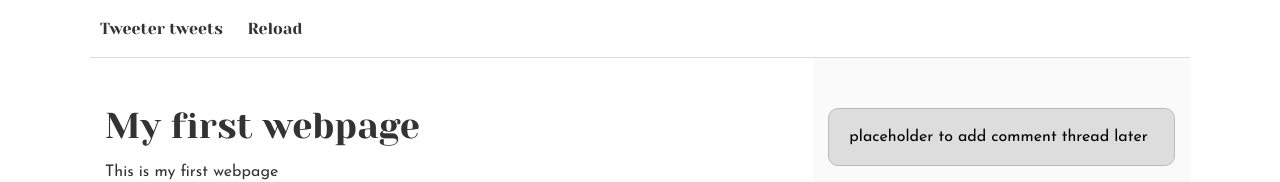
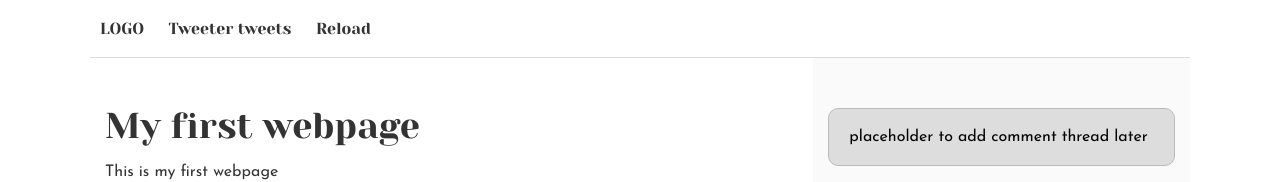
Before and after one commit to okindodev/alx_html_css, a plain HTML site: page css_basic/index.html in a window 1280 px wide. Shown: the top 182 px of the page. Drawn offline with Linux system fonts and the light colour scheme.

Commit message:
added a logo using inline styling

```diff
--- a/css_basic/index.html
+++ b/css_basic/index.html
@@ -10,7 +10,9 @@
 <body>
     <header>
         <nav>
+
             <ul>
+                <li><a href="index.html"><p style="display: inline;">LOGO</p></a></li>
                 <li><a href="tweets.html">Tweeter tweets</a></li>
                 <li><a href="index.html">Reload</a></li>
             </ul>
```
Also changed, not shown: css_basic/styles.css (line endings or trailing spaces).
